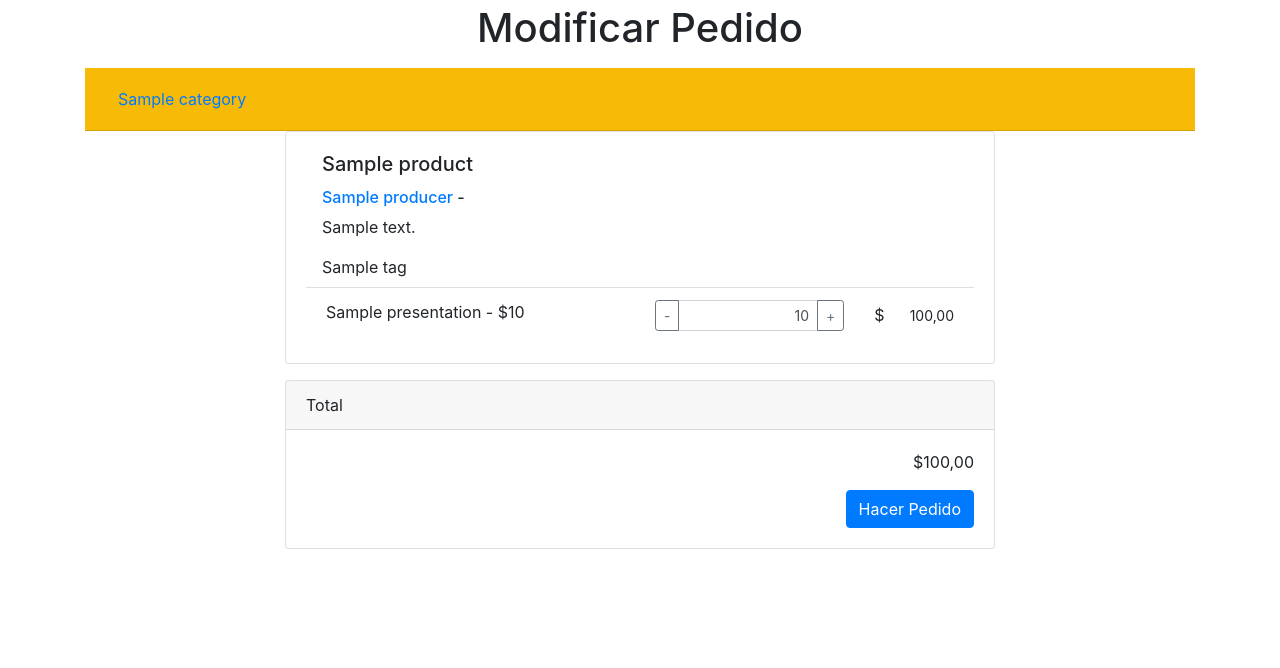
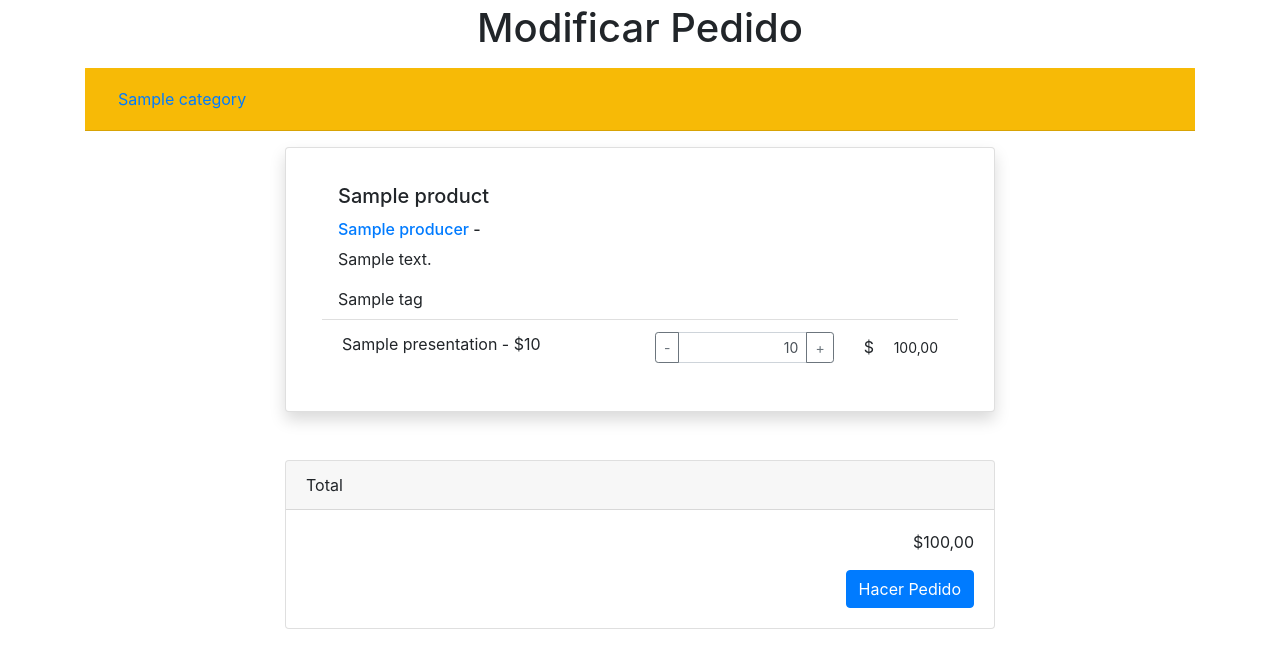
Before and after one commit to fiqus/compras-comunitarias, a Django app: template compras/templates/orders/order_form.html in a window 1280 px wide. Shown: the part 56-724 px from the top of the page. Run offline with Django 3.2, Linux system fonts and the light colour scheme; the template is opened without the code that fills it: most values are stand-ins (such as "Sample title", 1, 10 or a date in 2020); some libraries are stand-ins or nearby versions.

Commit message:
para mershear con jero

```diff
--- a/compras/templates/orders/order_form.html
+++ b/compras/templates/orders/order_form.html
@@ -45,7 +45,7 @@ Pedidos
    <div>
       <div id="accordion">
         <div class="carda bg-warning">
-          <div class="card-header" id="headingOne">
+          <div class="card-header mb-3" id="headingOne">
             <h5 class="mb-0">
               <button type="button" class="btn btn-link " data-toggle="collapse" data-target="#collapse{{forloop.counter}}" aria-expanded="true" aria-controls="collapseOne" id="boton">
                 {{c}}
@@ -64,7 +64,7 @@ Pedidos
 
     <div class="col-lg-8 offset-lg-2 mb-3">
       <div id="collapse{{forloop.parentloop.counter}}" class="collapse show" aria-labelledby="headingOne" data-parent="#accordion">
-        <div class="card">
+        <div class="card shadow p-3 mb-5 bg-white rounded">
           <div class="card-body">
             {% thumbnail p.grouper.image "600x200" crop="center" as im %}
               <img class="img-fluid img-thumbnail d-sm-none d-block mb-2" src="{{im.url}}" alt="{{p.grouper.name}}">
```
